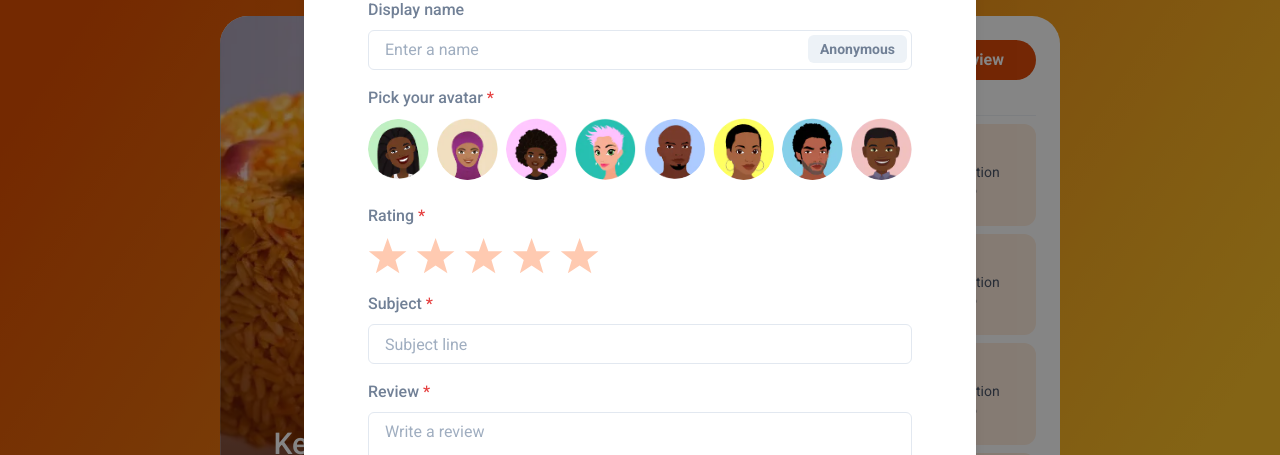
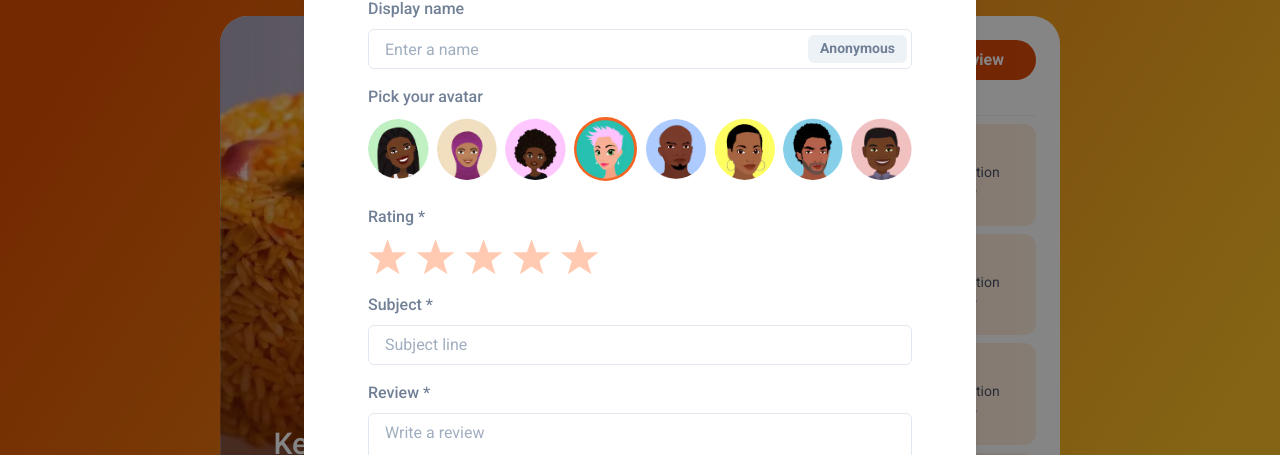
Before and after one commit to tolulawson/gtbant, a Next.js app: page / in a window 1280 px wide. Both pictures are taken after a click on the button "Post a review". Shown: the part 151-606 px from the top of the page. Built offline with nearby package versions, Linux system fonts and the light colour scheme.

Commit message:
--Checkpoint

```diff
--- a/radioAvatar.js
+++ b/radioAvatar.js
@@ -40,11 +40,11 @@ function RadioCard(props) {
   );
 }
 
-export default function RadioAvatar({}) {
+export default function RadioAvatar({ onChange, value }) {
   const { getRootProps, getRadioProps } = useRadioGroup({
     name: 'avatar',
-    defaultValue: '',
-    onChange: console.log,
+    onChange,
+    value,
   });
 
   const group = getRootProps();
@@ -57,7 +57,6 @@ export default function RadioAvatar({}) {
           <RadioCard key={value} {...radio}>
             <Img
               borderRadius='full'
-              // boxSize={['60px', '70px']}
               src={avatarURLs[value]}
               alt='Avatar'
               objectFit='contain'
--- a/reviewForm.js
+++ b/reviewForm.js
@@ -22,28 +22,44 @@ import {
 } from '@chakra-ui/react';
 import { useForm, Controller } from 'react-hook-form';
 import StarRatings from 'react-star-ratings';
-import { useState } from 'react';
+import { useState, useEffect } from 'react';
 import RadioAvatar from './radioAvatar';
-import { avatarURLs } from './review';
 
 export default function ReviewForm({ isOpen, onClose, ...rest }) {
   const [rating, setRating] = useState(0);
+  const onRatingChange = ((newRating) => setRating(newRating));
+  const [avatarIndex, setAvatarIndex] = useState(String(Math.floor(Math.random() * 7)));
+  const onSelectAvatar = (value) => {
+    setAvatarIndex(value);
+  };
+  const [anonymous, setAnonymous] = useState(false);
+
   const theme = useTheme();
 
-  const [show, setShow] = useState(false);
-  const handleAnonymousClick = () => setShow(!show);
+  const {
+    register, handleSubmit, errors, reset, setValue, clearErrors,
+  } = useForm({
+    mode: 'onSubmit',
+    reValidateMode: 'onChange',
+    defaultValues: {},
+    resolver: undefined,
+    context: undefined,
+    criteriaMode: 'firstError',
+    shouldFocusError: true,
+    shouldUnregister: true,
+  });
+  const onSubmit = (data) => {
+    const concatData = { ...data, rating, avatarIndex };
+    console.log(concatData);
+  };
 
-  const {
-    register, handleSubmit, watch, errors,
-  } = useForm();
-  const [formData, setFormData] = useState(null);
-  const onSubmit = (data) => {
-    console.log(data);
-    setFormData((currentFormData) => ({ ...currentFormData, ...data}));
+  const toggleAnonymous = () => {
+    setAnonymous((anon) => !anon);
+    setValue('name', `${anonymous ? '' : 'Anonymous'}`);
   };
 
   return (
-    <Modal isOpen={isOpen} onClose={onClose} isCentered motionPreset='slideInBottom' size='2xl' {...rest}>
+    <Modal isOpen={isOpen} onClose={() => { onClose(); reset(); setRating(0); setAnonymous(false); clearErrors(); }} isCentered motionPreset='slideInBottom' size='2xl' {...rest}>
       <ModalOverlay />
       <ModalContent px={[0, 3, 10]} pt={[3, 1]} pb={[6]} borderRadius='2xl'>
         <ModalHeader color='gray.600' fontWeight='medium' fontSize='2xl'>Useful Review, Useless Bank</ModalHeader>
@@ -53,44 +69,40 @@ export default function ReviewForm({ isOpen, onClose, ...rest }) {
             <Stack spacing={4}>
               <FormControl id='name'>
                 <FormLabel>Display name</FormLabel>
-                <Input type='text' placeholder='Enter a name' name='name' ref={register} />
+                <Input type='text' placeholder='Enter a name' name='name' ref={register} isDisabled={anonymous} isInvalid={errors.name} />
                 <InputRightElement top='52%' right='5px'>
-                  <Button h='1.75rem' size='sm' onClick={handleAnonymousClick}>
+                  <Button h='1.75rem' size='sm' onClick={toggleAnonymous} colorScheme={anonymous ? 'gt' : 'gray'}>
                     Anonymous
                   </Button>
                 </InputRightElement>
               </FormControl>
-              <FormControl isRequired>
+              <FormControl>
                 <FormLabel>Pick your avatar</FormLabel>
-                <RadioAvatar name='avatar' />
+                <RadioAvatar name='avatar' onChange={onSelectAvatar} value={avatarIndex} />
               </FormControl>
-              <FormControl isRequired>
-                <FormLabel>Rating</FormLabel>
+              <FormControl>
+                <FormLabel>Rating *</FormLabel>
                 <StarRatings
                   rating={rating}
                   starDimension='40px'
                   starSpacing='4px'
                   starEmptyColor={theme.colors.gt[100]}
                   starRatedColor={theme.colors.gt[500]}
-                  changeRating={(newRating) => setRating(newRating)}
+                  changeRating={onRatingChange}
                 />
               </FormControl>
-              <FormControl isRequired>
-                <FormLabel>Subject</FormLabel>
-                <Input type='text' placeholder='Subject line' name='subject' ref={register} />
+              <FormControl>
+                <FormLabel>Subject *</FormLabel>
+                <Input type='text' placeholder='Subject line' name='subject' ref={register({ required: true })} isInvalid={errors.subject} />
               </FormControl>
-              <FormControl isRequired>
-                <FormLabel>Review</FormLabel>
-                <Textarea type='text' placeholder='Write a review' name='review' ref={register} />
+              <FormControl>
+                <FormLabel>Review *</FormLabel>
+                <Textarea type='text' placeholder='Write a review' name='review' ref={register({ required: true })} isInvalid={errors.review} />
               </FormControl>
               <Button colorScheme='gt' borderRadius='4xl' pl={[4, 8]} pr={[4, 8]} maxW='200px' type='submit' mb={[8,, 0]}>Submit</Button>
             </Stack>
           </form>
         </ModalBody>
-
-        {/* <ModalFooter>
-          <Button colorScheme='gt' type='submit'>Secondary Action</Button>
-        </ModalFooter> */}
       </ModalContent>
     </Modal>
   );
```
